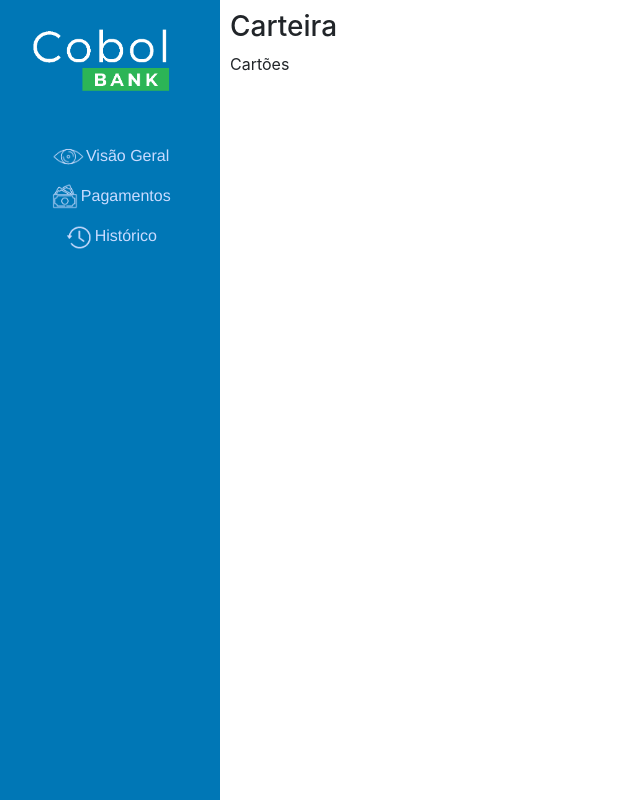
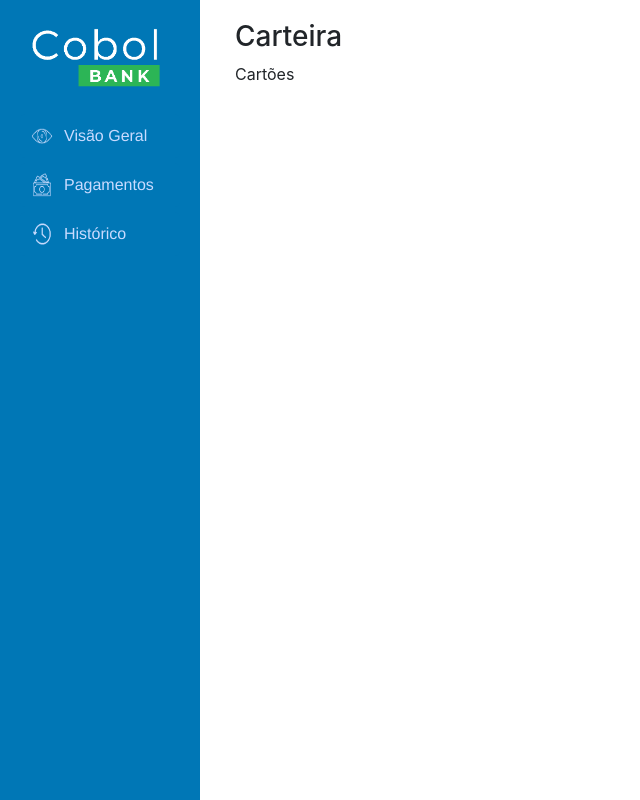
Before and after one commit to andersonconsultant/cobolBank_Project, a website: page client/index.html in a window 1280 px wide. Shown: the whole page, without its empty margins (0-640 px from the left). Drawn offline with nearby package versions, Linux system fonts and the light colour scheme.

Commit message:
h6 grid css better - progress

```diff
--- a/api/index.js
+++ b/api/index.js
@@ -16,7 +16,7 @@ app.get('/', (req, res) => {
 });
 
 // Rota para executar o programa COBOL
-app.get('/cobol', (req, res) => {
+app.get('/api/cobol/bin', (req, res) => {
   exec(path.join(__dirname, 'start'), (error, stdout, stderr) => {
     if (error) {
       console.error(`Erro: ${error.message}`);
--- a/client/index.html
+++ b/client/index.html
@@ -9,31 +9,25 @@
   <link rel="stylesheet" href="https://maxcdn.bootstrapcdn.com/bootstrap/4.0.0/css/bootstrap.min.css">
 </head>
 <body>
-  <div class="sidebar arimo-regular">
-
-    <img src="images/logov1.png"
-         alt="Logo"
-         class="iconLogo">
-
-    <button class="sidebar-button" id="botao-click" >
-      <img src="images/buttons/icon1Visao.png"
-            alt="Operações e gestão de pagamentos"
-            class="iconButton">Visão Geral</button>
-
-    <button class="sidebar-button" id="buttonStartCobol" >
-      <img src="images/buttons/icon1Money.png"
-           alt="Operações e gestão de pagamentos"
-           class="iconButton">Pagamentos</button>
-
-    <button class="sidebar-button" id="buttonStartCobol">
-      <img src="images/buttons/icon1History.png"
-           alt="Visualização histórica de transações"
-           class="iconButton">Histórico</button>
-
-  </div>
-  <div class="content-central">
-    <h3>Carteira</h3>
-    <p>Cartões</p>
+  <div class="container-fluid">
+    <div class="row">
+      <div class="sidebar arimo-regular">
+        <img src="images/logov1.png" alt="Logo" class="iconLogo">
+        <button class="sidebar-button" id="botao-click">
+          <img src="images/buttons/icon1Visao.png" alt="Operações e gestão de pagamentos" class="iconButton">Visão Geral
+        </button>
+        <button class="sidebar-button" id="buttonStartCobol">
+          <img src="images/buttons/icon1Money.png" alt="Operações e gestão de pagamentos" class="iconButton">Pagamentos
+        </button>
+        <button class="sidebar-button" id="buttonStartCobol">
+          <img src="images/buttons/icon1History.png" alt="Visualização histórica de transações" class="iconButton">Histórico
+        </button>
+      </div>
+      <div class="col content-central">
+        <h3>Carteira</h3>
+        <p>Cartões</p>
+      </div>
+    </div>
   </div>
   <script src="script.js"></script>
 </body>
--- a/client/script.js
+++ b/client/script.js
@@ -5,7 +5,7 @@ document.getElementById('botao-click').addEventListener('click', function() {
 const initCobol = document.getElementById('buttonStartCobol');
 
 initCobol.addEventListener('click', () => {
-  fetch('/api/cobol')
+  fetch('/api/cobol/bin')
     .then(response => response.json())
     .then(data => {
       console.log(data);
--- a/client/styles/style.css
+++ b/client/styles/style.css
@@ -15,7 +15,7 @@ h1 {
   top: 0;
   left: 0;
   height: 100vh;
-  width: 220px;
+  width: 200px; /* Ajuste para aproximadamente 200px */
   background-color: #0077b6;
   padding: 20px;
 }
@@ -23,11 +23,11 @@ h1 {
 .iconLogo {
   align-content: center;
   display: flex;
-  max-width: 160px;
+  width: 100%;
+  max-width: 150px;
   max-height: auto;
-  margin-bottom: 40px;
+  margin-bottom: 20px;
 }
-
 
 .sidebar button {
   margin-left: 0px;
@@ -35,15 +35,21 @@ h1 {
   margin-bottom: 5px;
   background-color: #0077b6;
   color: #c9dbff;
+  cursor: pointer; /* Adicionado para mudar o ícone do mouse */
 }
 
 .sidebar-button {
-  background-color: #0077b6;
-  color: #fff;
-  padding: 5px 5px;
+  display: flex;
+  align-items: center;
+  width: 100%;
+  padding: 10px;
+  margin-bottom: 10px;
+  background-color: #007bff;
+  color: white;
   border: none;
-  border-radius: 0px;
-  cursor: pointer;
+  border-radius: 5px;
+  text-align: left;
+  cursor: pointer; /* Adicionado para mudar o ícone do mouse */
 }
 
 .sidebar-button:hover {
@@ -53,7 +59,13 @@ h1 {
     0 0 5px rgba(255, 255, 255, 0.5),
     0 0 10px rgba(255, 255, 255, 0.5),
     0 0 15px rgba(0, 255, 255, 0.5);
+  cursor: pointer; /* Adicionado para mudar o ícone do mouse */
+}
 
+.sidebar-button img.iconButton {
+  width: 24px;
+  height: 24px;
+  margin-right: 10px;
 }
 
 .button-container {
@@ -63,8 +75,8 @@ h1 {
 
 /* Conteúdo central */
 .content-central {
-  margin-left: 220px;
-  padding: 10px;
+  margin-left: 220px; /* Ajuste para compensar a largura da sidebar */
+  padding: 20px;
 }
 
 .iconButton {
```
Also changed, not shown: 2 other files.
